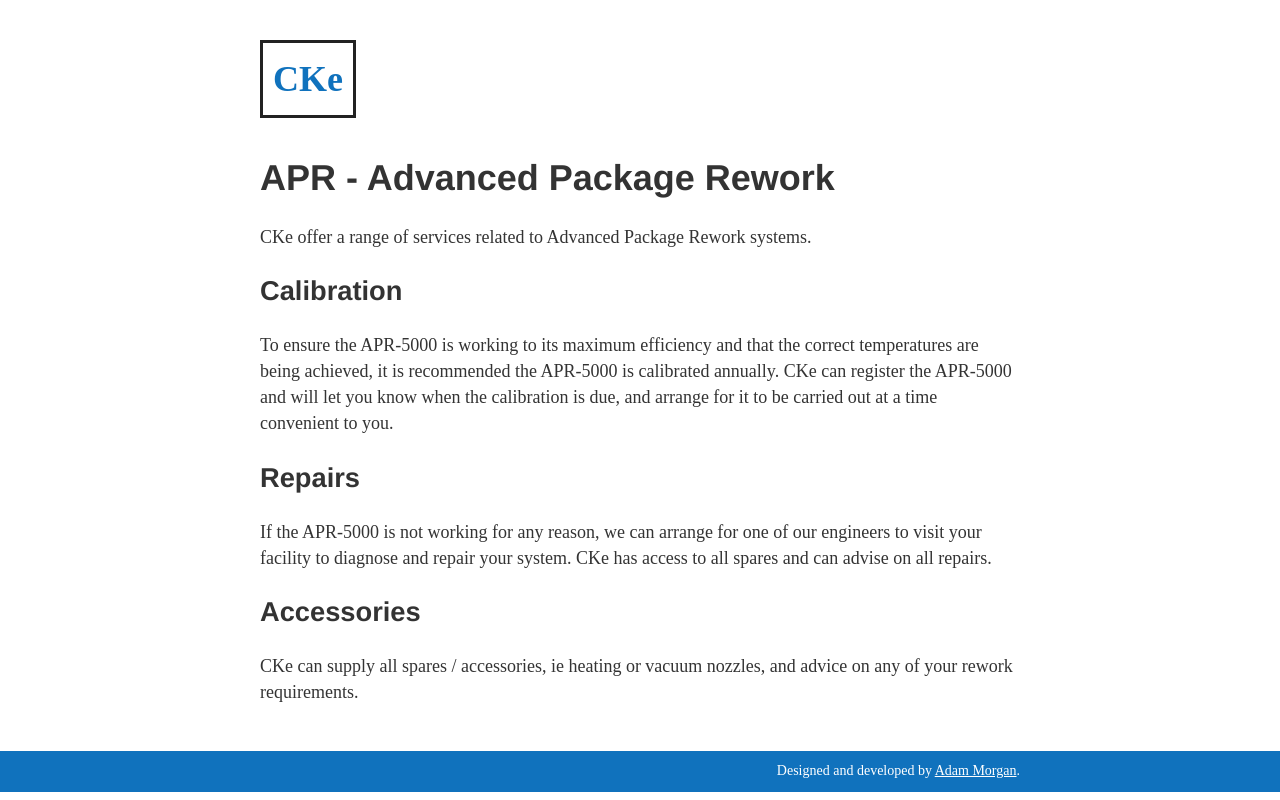
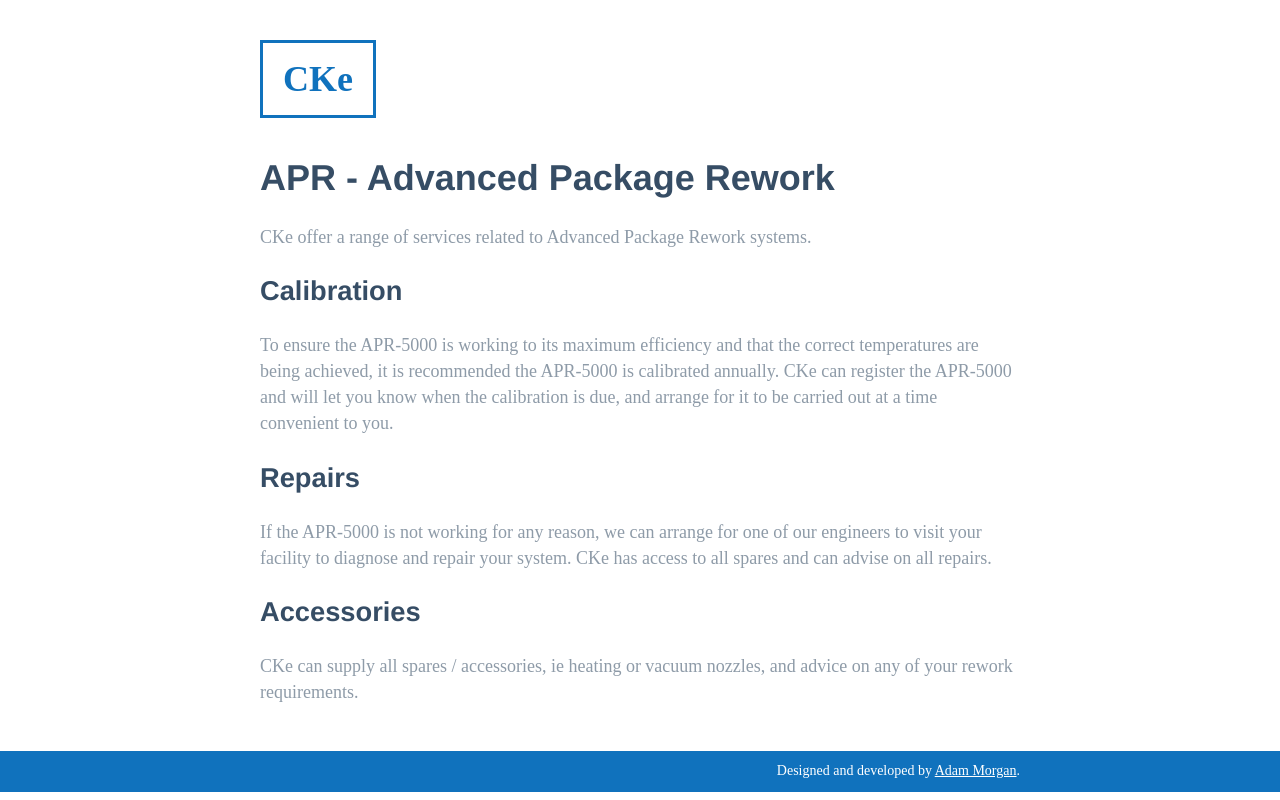
Before and after one commit to adamccfc/cke, a Gatsby site: page /advanced-package-rework in a window 1280 px wide. Built offline with nearby package versions, Linux system fonts and the light colour scheme; Gatsby itself is replaced by a stand-in of ours.

Commit message:
Improve font colours

```diff
--- a/src/components/header.js
+++ b/src/components/header.js
@@ -15,8 +15,8 @@ const Header = ({ siteTitle }) => (
           display: 'inline-block',
           color: '#1072BD',
           textDecoration: 'none',
-          padding: '10px',
-          border: '3px solid #222222',
+          padding: '10px 20px',
+          border: '3px solid #1072BD',
           fontWeight: '700',
           fontSize: '2em'
         }}
--- a/src/sass/base/_global.scss
+++ b/src/sass/base/_global.scss
@@ -1,3 +1,11 @@
 * {
   box-sizing: border-box;
 }
+
+h1, h2, h3, h4, h5, h6 {
+  color: #364D65;
+}
+
+p {
+  color: #8E9BA8;
+}
```
